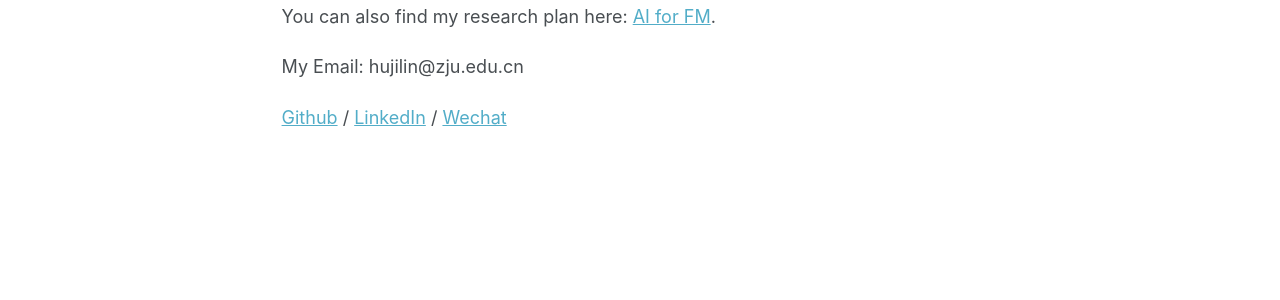
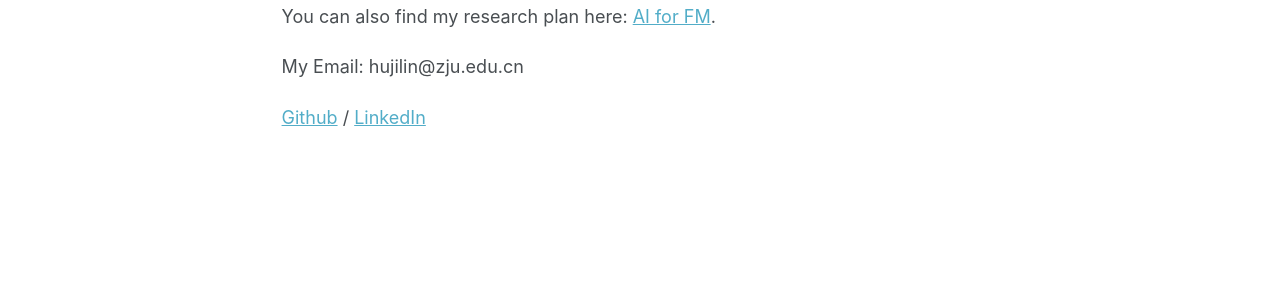
Before and after one commit to JilinHu/JilinHu.github.io, a Jekyll site: the page built from _pages/about.md, in a window 1280 px wide and 1196 px high. Shown: the part 644-944 px from the top of the window. Built offline with Jekyll 4.4.1, drawn with Linux system fonts in a browser that asks for light colours; some web fonts are replaced.

Commit message:
Update about.md

```diff
--- a/_pages/about.md
+++ b/_pages/about.md
@@ -20,4 +20,4 @@ You can also find my research plan here: [AI for FM](../assets/Plan.pdf).
 
 My Email: hujilin@zju.edu.cn
 
-[Github](https://github.com/JilinHu) / [LinkedIn](https://www.linkedin.com/in/jilin-hu-2b8649284/) / [Wechat](../images/wechat.jpg)
+[Github](https://github.com/JilinHu) / [LinkedIn](https://www.linkedin.com/in/jilin-hu-2b8649284/)
```
